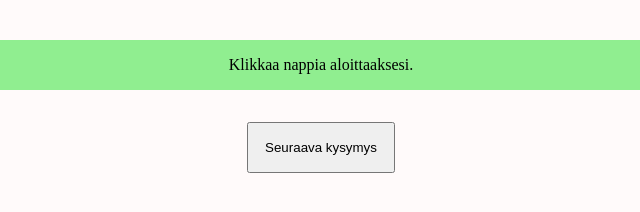
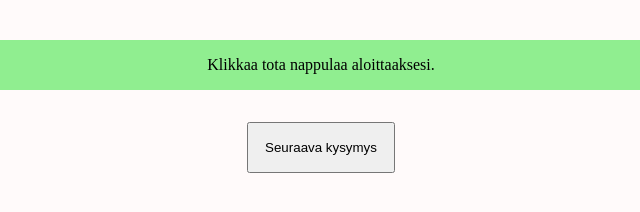
Before and after one commit to jarpaak/kysely, a plain HTML site: page index.html in a window 1280 px wide. Shown: the full height of the page, 319-959 px from the left. Drawn offline with Linux system fonts and the light colour scheme.

Commit message:
Update index.html

```diff
--- a/index.html
+++ b/index.html
@@ -5,7 +5,7 @@
      <link rel='stylesheet' href='styles.css'>
   </head>
   <body>
-    <div id='kysymys'>Klikkaa nappia aloittaaksesi.</div>
+    <div id='kysymys'>Klikkaa tota nappulaa aloittaaksesi.</div>
     <div id='vastaukset'>
     </div>
     <div id="nappi">
```
